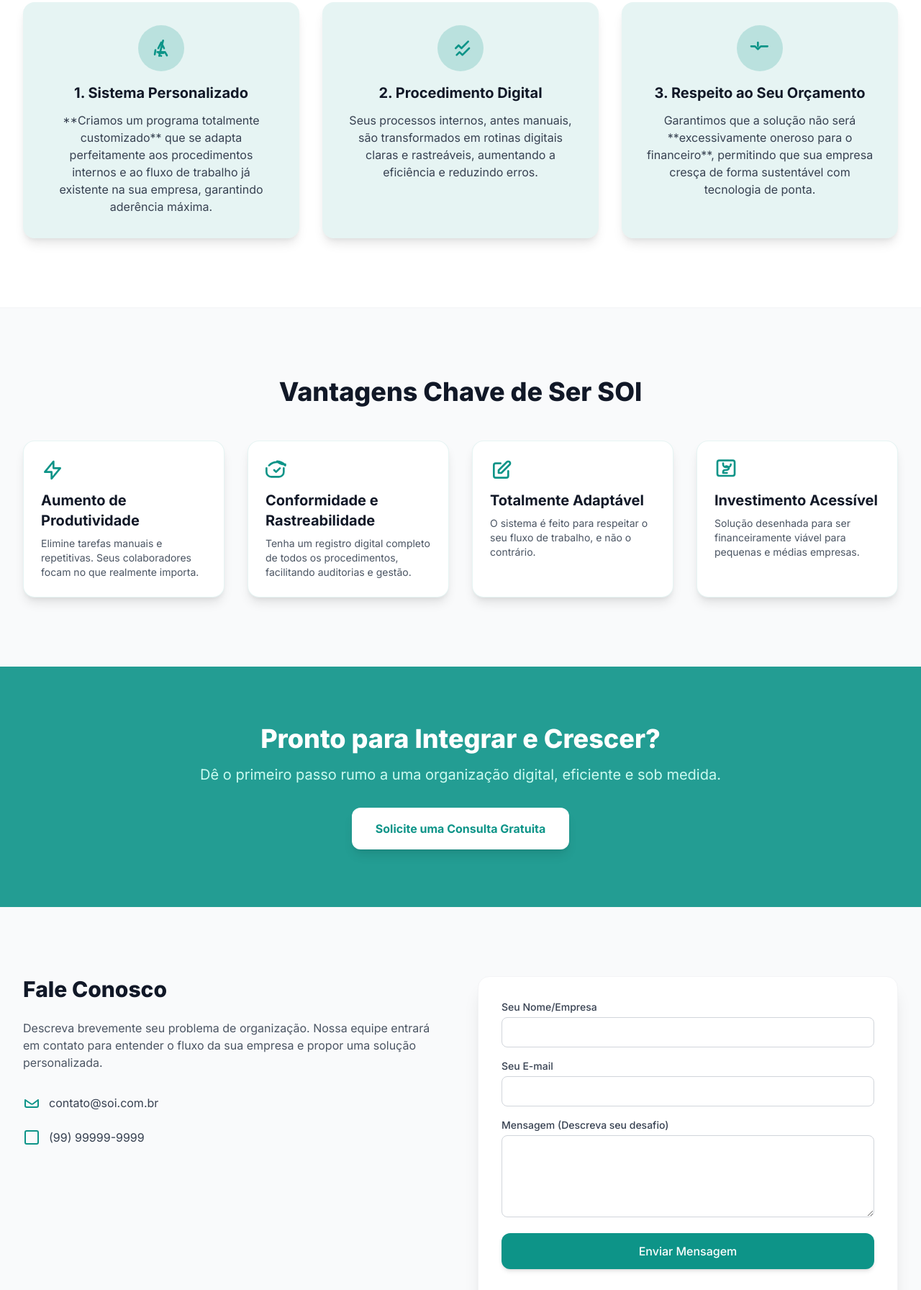
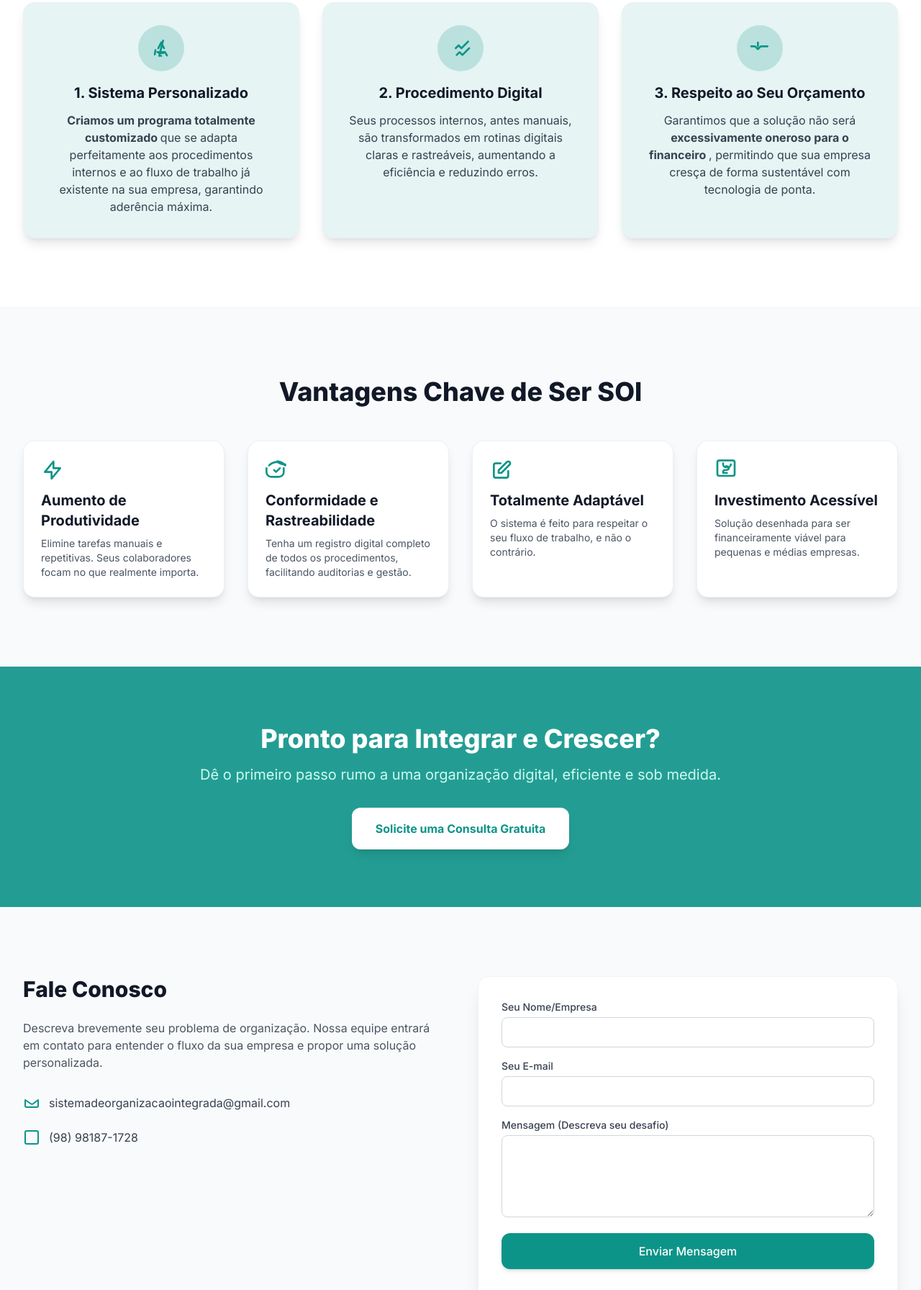
Before and after one commit to SistemaDeOrganizacaoIntegrada/SOI, a plain HTML site: page index.html in a window 1280 px wide. Shown: the part 1498-3290 px from the top of the page at 72% size. Drawn offline with nearby package versions, Linux system fonts and the light colour scheme.

Commit message:
index.html

```diff
--- a/index.html
+++ b/index.html
@@ -154,7 +154,7 @@
                         </div>
                         <h3 class="text-xl font-bold text-secondary mb-3">1. Sistema Personalizado</h3>
                         <p class="text-gray-700">
-                            **Criamos um programa totalmente customizado** que se adapta perfeitamente aos procedimentos internos e ao fluxo de trabalho já existente na sua empresa, garantindo aderência máxima.
+                            <strong> Criamos um programa totalmente customizado </strong> que se adapta perfeitamente aos procedimentos internos e ao fluxo de trabalho já existente na sua empresa, garantindo aderência máxima.
                         </p>
                     </div>
 
@@ -181,7 +181,7 @@
                         </div>
                         <h3 class="text-xl font-bold text-secondary mb-3">3. Respeito ao Seu Orçamento</h3>
                         <p class="text-gray-700">
-                            Garantimos que a solução não será **excessivamente oneroso para o financeiro**, permitindo que sua empresa cresça de forma sustentável com tecnologia de ponta.
+                            Garantimos que a solução não será <strong> excessivamente oneroso para o financeiro </strong> , permitindo que sua empresa cresça de forma sustentável com tecnologia de ponta.
                         </p>
                     </div>
                 </div>
@@ -268,13 +268,13 @@
                                 <svg xmlns="http://www.w3.org/2000/svg" class="h-6 w-6 text-primary mr-3 flex-shrink-0" fill="none" viewBox="0 0 24 24" stroke="currentColor" stroke-width="2">
                                     <path stroke-linecap="round" stroke-linejoin="round" d="M3 8l7.89 5.26c.45.3.99.45 1.55.45s1.1-.15 1.55-.45L21 8M3 8v8a2 2 0 002 2h14a2 2 0 002-2V8" />
                                 </svg>
-                                <span>contato@soi.com.br</span>
+                                <span>sistemadeorganizacaointegrada@gmail.com</span>
                             </div>
                             <div class="flex items-center text-gray-700">
                                 <svg xmlns="http://www.w3.org/2000/svg" class="h-6 w-6 text-primary mr-3 flex-shrink-0" fill="none" viewBox="0 0 24 24" stroke="currentColor" stroke-width="2">
                                     <path stroke-linecap="round" stroke-linejoin="round" d="M3 5a2 2 0 012-2h14a2 2 0 012 2v14a2 2 0 01-2 2H5a2 2 0 01-2-2V5z" />
                                 </svg>
-                                <span>(99) 99999-9999</span>
+                                <span>(98) 98187-1728</span>
                             </div>
                         </div>
                     </div>
```
